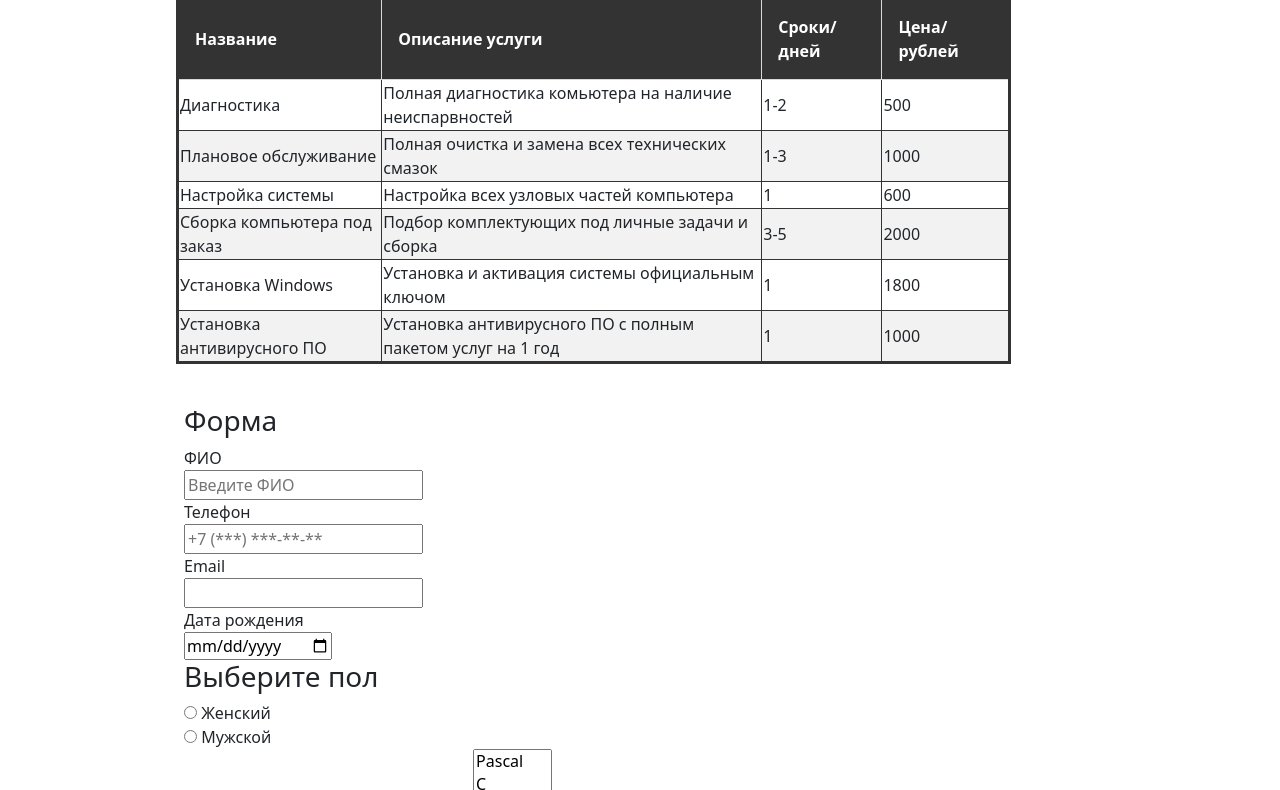
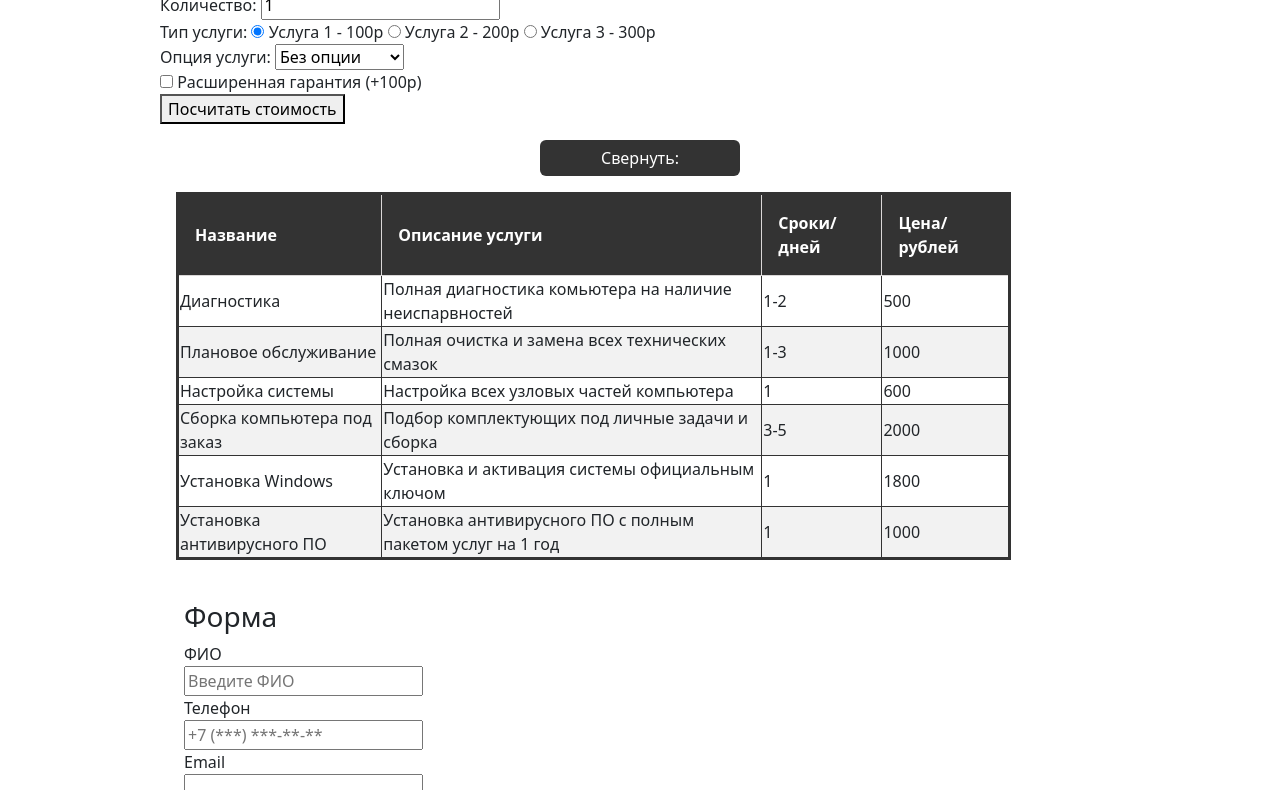
Before and after one commit to racheT-dev/web3, a plain HTML site: page 3/index.html in a window 1280 px wide. Shown: the part 304-1094 px from the top of the page. Drawn offline with nearby package versions, Linux system fonts and the light colour scheme.

Commit message:
Update index.html

```diff
--- a/3/index.html
+++ b/3/index.html
@@ -46,12 +46,40 @@
         <button onclick="addOrderItem()">Добавить товар</button>
         <button onclick="calculateOrder()">Посчитать стоимость</button>
         <p id="result"></p>
+        <script src="script.js"></script>
 
+
+        <h2>Калькулятор стоимости услуги</h2>
+        <label for="service-quantity">Количество:</label>
+        <input type="number" id="service-quantity" min="1" value="1">
+        <br>
+        <label>Тип услуги:</label>
+        <input type="radio" id="service-type-1" name="service-type" value="100" checked>
+        <label for="service-type-1">Услуга 1 - 100p</label>
+        <input type="radio" id="service-type-2" name="service-type" value="200">
+        <label for="service-type-2">Услуга 2 - 200p</label>
+        <input type="radio" id="service-type-3" name="service-type" value="300">
+        <label for="service-type-3">Услуга 3 - 300p</label>
+        <br>
+        <label for="service-option">Опция услуги:</label>
+        <select id="service-option">
+            <option value="0">Без опции</option>
+            <option value="20">Опция 1 - 20p</option>
+            <option value="30">Опция 2 - 30p</option>
+        </select>
+        <br>
+        <label>
+            <input type="checkbox" id="service-extra" value="100"> Расширенная гарантия (+100p)
+        </label>
+        <br>
+        <button onclick="calculateService()">Посчитать стоимость</button>
+        <p id="service-result"></p>
         <script src="script.js"></script>
     </div>
 
     <main>
-        <button class="btn btn-primary mx-auto " type="button" data-bs-toggle="collapse" data-bs-target="#collapseExample" aria-expanded="false" aria-controls="collapseExample">Свернуть: </button>
+        <button class="btn btn-primary mx-auto " type="button" data-bs-toggle="collapse"
+            data-bs-target="#collapseExample" aria-expanded="false" aria-controls="collapseExample">Свернуть: </button>
         <ul class="collapse" id="collapseExample">
             <div class="content m-auto">
                 <li>
@@ -252,4 +280,5 @@
         integrity="sha384-YvpcrYf0tY3lHB60NNkmXc5s9fDVZLESaAA55NDzOxhy9GkcIdslK1eN7N6jIeHz"
         crossorigin="anonymous"></script>
 </body>
+
 </html>
```
